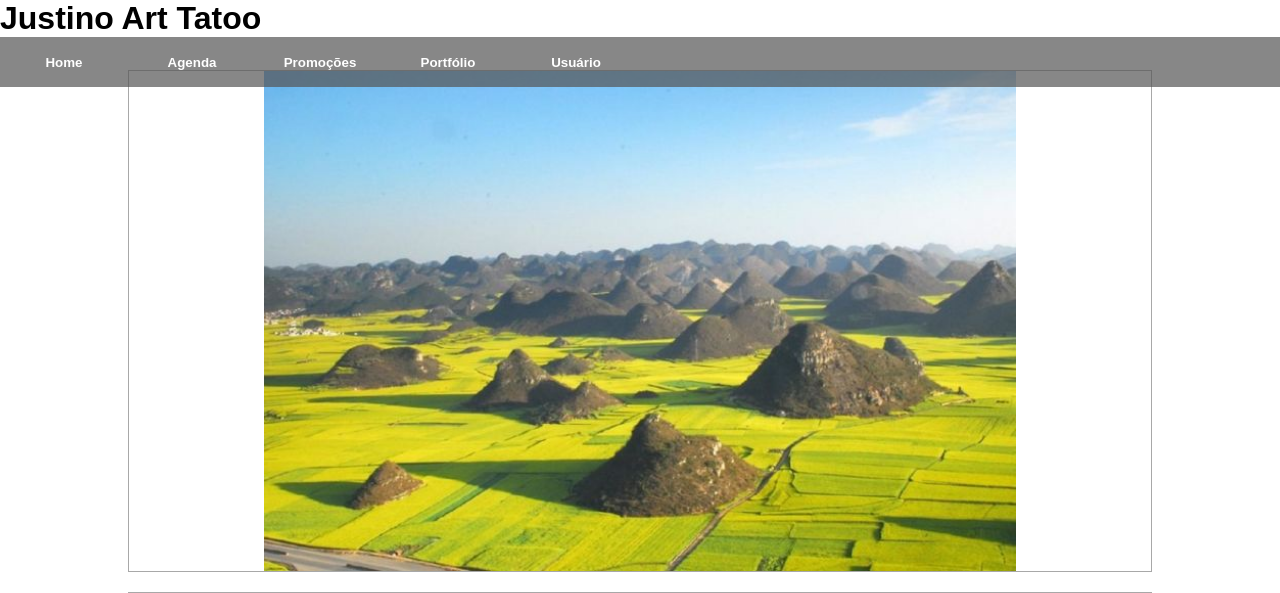
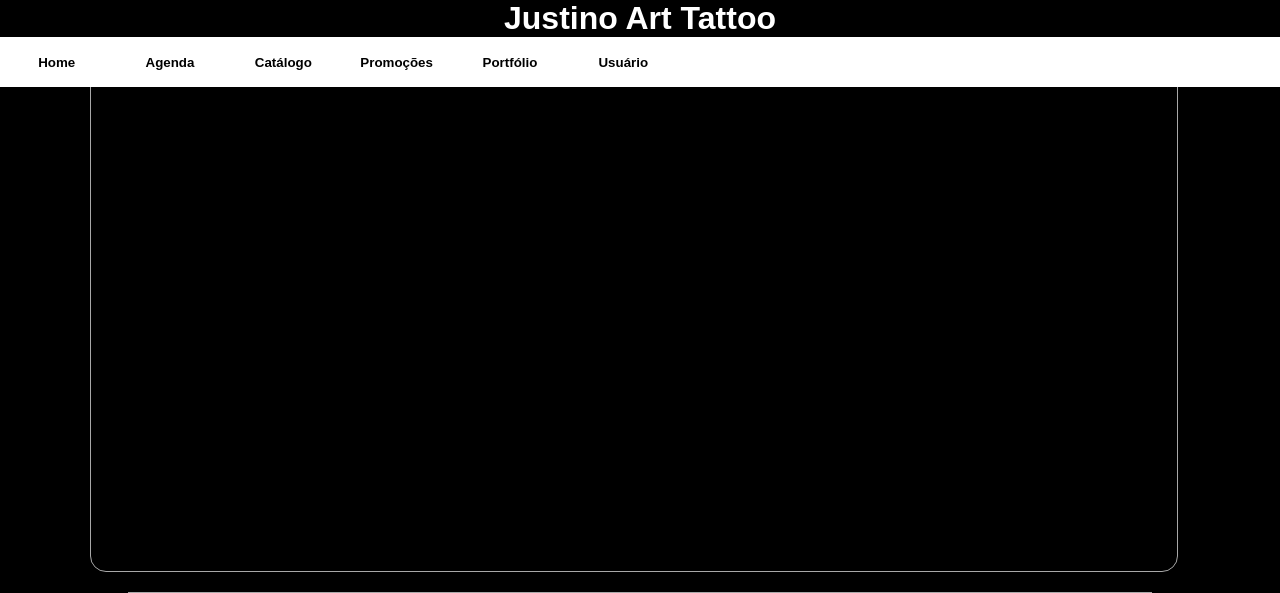
Before and after one commit to zzzaik/OPE_Draco, a Django app: page / in a window 1280 px wide. Shown: the top 593 px of the page. Run offline with Django 3.2, Linux system fonts and the light colour scheme.

Commit message:
Deleção das imagens de teste e rearanjo de cores

```diff
--- a/Projeto_OPE/Projeto_OPE/urls.py
+++ b/Projeto_OPE/Projeto_OPE/urls.py
@@ -16,7 +16,7 @@ Including another URLconf
 from django.contrib import admin
 from django.conf.urls import url
 from django.conf.urls.static import static
-from core.views import index, agenda, promocao, portfolio, login
+from core.views import index, agenda, promocao, portfolio, login, catalogo
 
 urlpatterns = [
     url(r'admin/', admin.site.urls, name = 'admin'),
@@ -25,4 +25,5 @@ urlpatterns = [
     url(r'promocao/', promocao, name = 'promocao'),
     url(r'portfolio/', portfolio, name = 'portfolio'),
     url(r'login/', login, name = 'login'),
+    url(r'catalogo/', catalogo, name = 'catalogo'),
 ]
--- a/Projeto_OPE/core/static/css/base.css
+++ b/Projeto_OPE/core/static/css/base.css
@@ -2,6 +2,7 @@
     box-sizing: border-box;
     margin: 0px;
     font-family: Arial;
+    background-color: black;
 }
 
 header {
@@ -15,37 +16,49 @@ main {
     flex-direction: column;
 }
 
+.siteTitle{
+    display: flex;
+    justify-content: center;
+}
+
+.title{
+    color: white;
+}
+
 .containerMenu {
     position: relative;
     display: flex;
     flex-direction: row;
     width: 100%;
     height: min-content;
-    opacity: 0.7;
-    background-color: #555555;
+    opacity: 1;
+    background-color: white;
 }
 
 .itemMenu {
     display: flex;
     justify-content: center;
     align-items: center;
-    width: 10%;
+    width: 8.5em;
     height: 50px;
     border: none;
-    background-color: #555555;
+    background-color: white;
 }
 .itemMenu:hover{
     background-color: #767676;
     transition: 0.5s;
 }
 
+.itemMenu:hover .linkMenu{
+    background-color: #767676;
+    transition: 0.5s
+}
+
 .linkMenu{
     font-weight: bold;
-    color: #ffffff;
+    color: black;
+    background-color: white;
     text-decoration: none;
     width:100%;
     text-align: center;
 }
-.itemMenu:hover .linkMenu{
-    color: black;
-}
--- a/Projeto_OPE/core/static/css/index.css
+++ b/Projeto_OPE/core/static/css/index.css
@@ -1,10 +1,11 @@
 .containerCarousel {
     display: flex;
     justify-content: center;
-    width:80%;
+    width:85%;
     height:fit-content;
-    margin-left: 10%;
+    margin-left: 7%;
     border: 1px solid #a8a8a8;
+    border-radius: 1em;
 }
 
 .carousel {
--- a/Projeto_OPE/core/templates/base.html
+++ b/Projeto_OPE/core/templates/base.html
@@ -12,12 +12,13 @@
     </head>
     <body>
         <header>
-            <div class="Loja">
-                <h1>Justino Art Tatoo</h1>
+            <div class="siteTitle">
+                <h1 class="title">Justino Art Tattoo</h1>
             </div>
             <nav class="containerMenu" id="topMenu">
                 <button class="itemMenu"><a class="linkMenu" href="{% url 'home' %}">Home</a></button>
                 <button class="itemMenu"><a class="linkMenu" href="{% url 'agenda' %}">Agenda</a></button>
+                <button class="itemMenu"><a class="linkMenu" href="{% url 'catalogo' %}">Catálogo</a></button>
                 <button class="itemMenu"><a class="linkMenu" href="{% url 'promocao' %}">Promoções</a></button>
                 <button class="itemMenu"><a class="linkMenu" href="{% url 'portfolio' %}">Portfólio</a></button>
                 <button class="itemMenu"><a class="linkMenu" href="{% url 'login' %}">Usuário</a></button>
--- a/Projeto_OPE/core/templates/index.html
+++ b/Projeto_OPE/core/templates/index.html
@@ -1,26 +1,26 @@
 {% extends 'base.html' %}
 {% load static %}
 {% block unic_style %}{% static '/' %}css/index.css{% endblock %}
-{% block title %}Justino Art Tatoo{% endblock %}
+{% block title %}Justino Art Tattoo{% endblock %}
 {% block main %}
     <div class="containerCarousel" id="novas">
         <div class="carousel">
-            <img src="{% static 'img/luoping.jpg' %}"/>
+
         </div>
     </div>
     <div class="top10" id="top10">
         <div class="gridTop10">
             <!-- a class .highlight vai precisar de um script toggle onClick, que mude ela de div-->
-            <div class="itemTop10">1<img src="#"/></div>
-            <div class="itemTop10 highlight">2<img src="#"/></div>
-            <div class="itemTop10">3<img src="#"/></div>
-            <div class="itemTop10">4<img src="#"/></div>
-            <div class="itemTop10">5<img src="#"/></div>
-            <div class="itemTop10">6<img src="#"/></div>
-            <div class="itemTop10">7<img src="#"/></div>
-            <div class="itemTop10">8<img src="#"/></div>
-            <div class="itemTop10">9<img src="#"/></div>
-            <div class="itemTop10">10<img src="#"/></div>
+            <div class="itemTop10 highlight"></div>
+            <div class="itemTop10"></div>
+            <div class="itemTop10"></div>
+            <div class="itemTop10"></div>
+            <div class="itemTop10"></div>
+            <div class="itemTop10"></div>
+            <div class="itemTop10"></div>
+            <div class="itemTop10"></div>
+            <div class="itemTop10"></div>
+            <div class="itemTop10"></div>
         </div>
     </div>
 {% endblock %}
--- a/Projeto_OPE/core/views.py
+++ b/Projeto_OPE/core/views.py
@@ -16,3 +16,6 @@ def portfolio(request):
 
 def login(request):
     return render(request, 'login.html')
+
+def catalogo(request):
+    return render(request, 'catalogo.html')
```
Also changed, not shown: Projeto_OPE/core/static/js/script.js (+6 -7 lines), Projeto_OPE/core/static/img/icon.ico (deleted), Projeto_OPE/core/static/img/luoping.jpg (deleted), Projeto_OPE/core/static/img/planalto putorana-russia.jpg (deleted), Projeto_OPE/core/static/img/planalto putorana-russia2.jpg (deleted), Projeto_OPE/core/static/img/planalto putorana-russia3.jpg (deleted), Projeto_OPE/core/static/img/praia do silencio - espanha.jpg (deleted).
